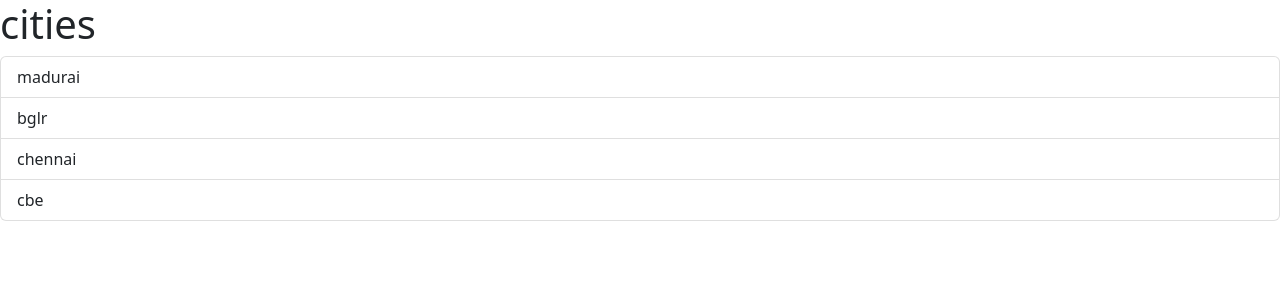
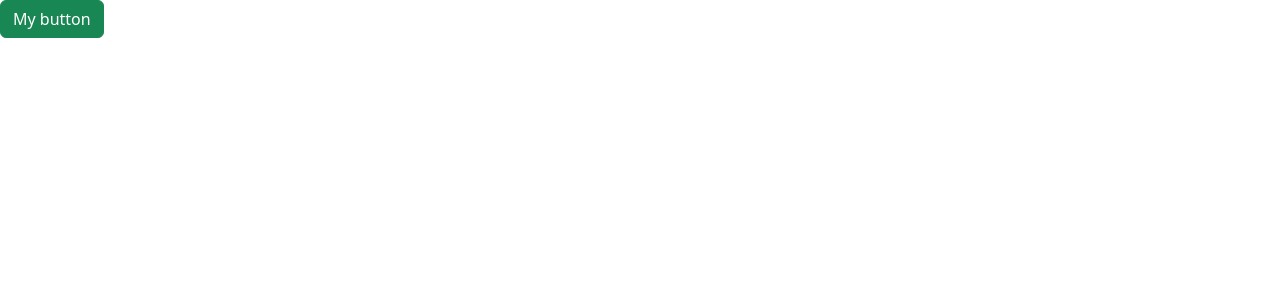
Before and after one commit to rpradeep02/react-app, a React (Vite) app: page / in a window 1280 px wide. Shown: the top 300 px of the page. Built offline with nearby package versions, Linux system fonts and the light colour scheme.

Commit message:
learned alert

```diff
--- a/src/App.tsx
+++ b/src/App.tsx
@@ -1,20 +1,57 @@
-import ListGroup from "./components/ListGroup";
+// import ListGroup from "./components/ListGroup";
+
+// function App() {
+//   let items = ["madurai", "bglr", "chennai", "cbe"];
+
+//   const handleSelectItem = (item: string) => {
+//     console.log(item);
+//   };
+//   return (
+//     <div>
+//       <ListGroup
+//         items={items}
+//         heading="cities"
+//         onSelectItem={handleSelectItem}
+//       />
+//     </div>
+//   );
+// }
+
+import { useState } from "react";
+import Alert from "./components/Alert";
+
+// function App() {
+//   return (
+//     <div>
+//       <Alert>
+//         Hello <span>world</span>
+//       </Alert>
+//     </div>
+//   );
+// }
+
+import Button from "./components/Button";
 
 function App() {
-  let items = ["madurai", "bglr", "chennai", "cbe"];
+  const [alertVisible, setAlertVisibility] = useState(false);
 
-  const handleSelectItem = (item: string) => {
-    console.log(item);
-  };
   return (
     <div>
-      <ListGroup
-        items={items}
-        heading="cities"
-        onSelectItem={handleSelectItem}
-      />
+      {alertVisible && (
+        <Alert onClose={() => setAlertVisibility(false)}>My alert</Alert>
+      )}
+
+      <Button color="success" onClick={() => setAlertVisibility(true)}>
+        My button
+      </Button>
     </div>
   );
 }
+export default App;
 
-export default App;
+{
+  /* <div class="alert alert-warning alert-dismissible fade show" role="alert">
+  <strong>Holy guacamole!</strong> You should check in on some of those fields below.
+  <button type="button" class="btn-close" data-bs-dismiss="alert" aria-label="Close"></button>
+</div> */
+}
--- /dev/null
+++ b/src/components/Alert.tsx
@@ -0,0 +1,22 @@
+import React, { ReactNode } from "react";
+
+interface Props {
+  children: ReactNode;
+  onClose: () => void;
+}
+const Alert = ({ children, onClose }: Props) => {
+  return (
+    <div className="alert alert-primary alert-dismissible">
+      {children}
+      <button
+        type="button"
+        className="btn-close"
+        onClick={onClose}
+        data-bs-dismiss="alert"
+        aria-label="Close"
+      ></button>
+    </div>
+  );
+};
+
+export default Alert;
--- /dev/null
+++ b/src/components/Button.tsx
@@ -0,0 +1,17 @@
+import React, { ReactNode } from "react";
+import Alert from "./Alert";
+
+interface Props {
+  children: ReactNode;
+  color?: "primary" | "success";
+  onClick: () => void;
+}
+const Button = ({ children, onClick, color = "success" }: Props) => {
+  return (
+    <button className={"btn btn-" + color} onClick={onClick}>
+      {children}
+    </button>
+  );
+};
+
+export default Button;
```
